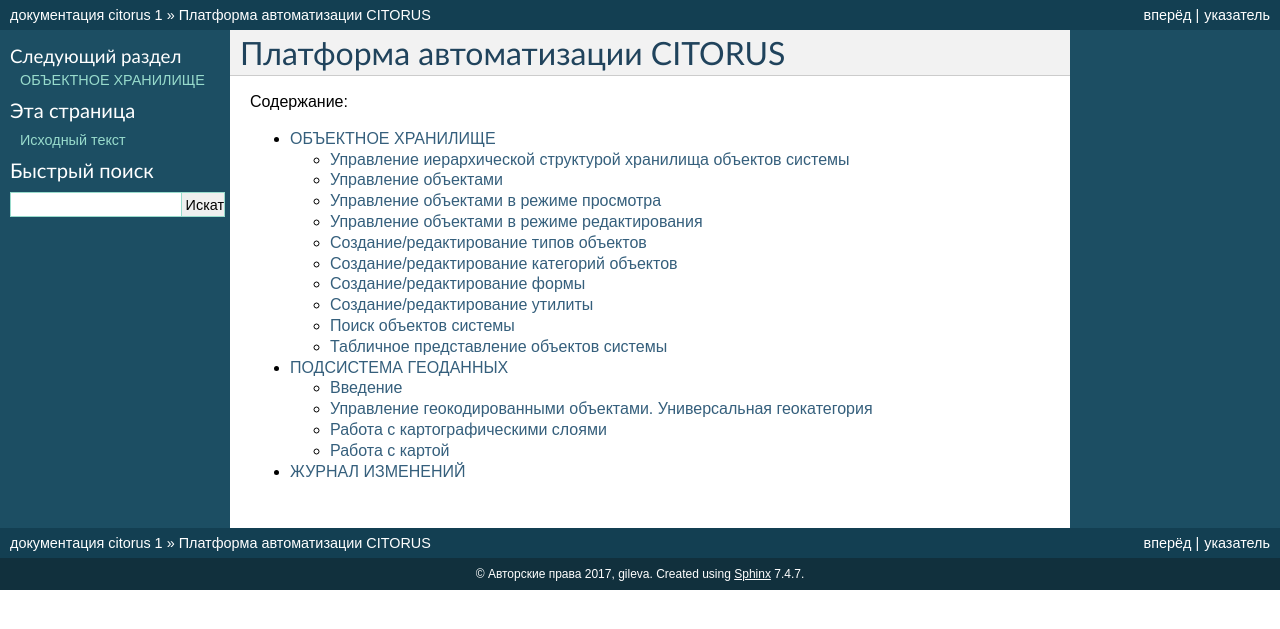
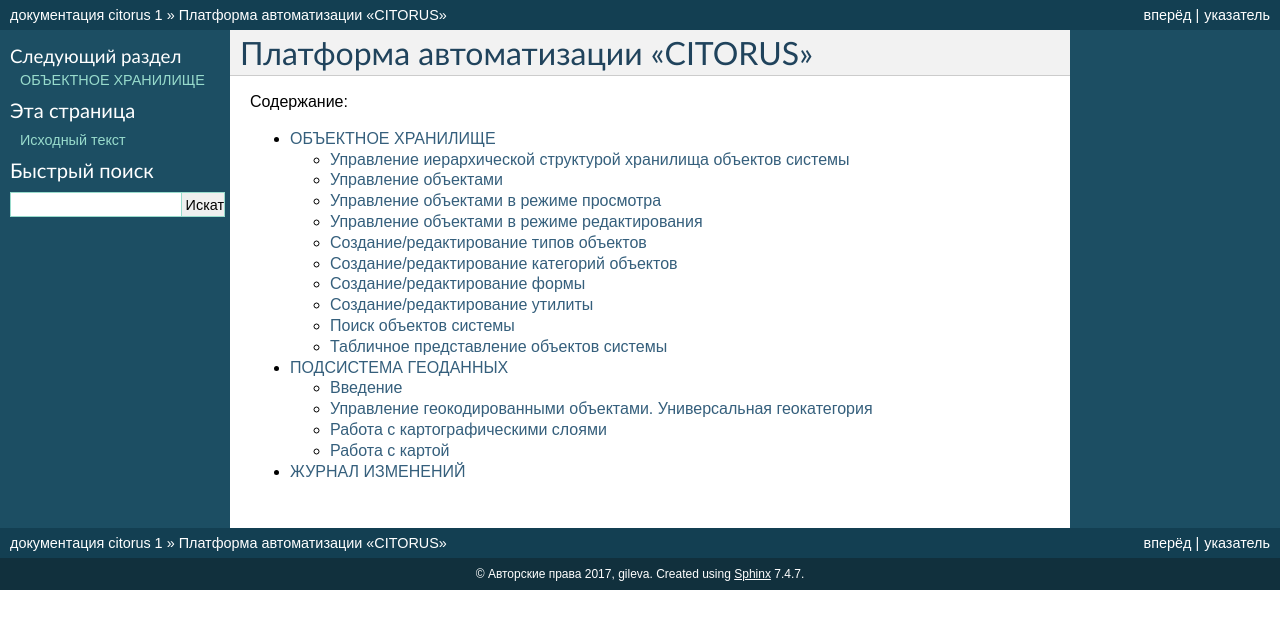
Before and after one commit to citoruspm/citorus, a Sphinx documentation site: the page built from source/index.rst, in a window 1280 px wide. Shown: the top 629 px of the page. Built offline with Sphinx 7.4.7, drawn with Linux system fonts in a browser that asks for light colours; formulas are drawn with MathJax 3.

```diff
--- a/source/index.rst
+++ b/source/index.rst
@@ -1,5 +1,5 @@
-Платформа автоматизации CITORUS
-===============================
+Платформа автоматизации «CITORUS»
+=================================
 
 Содержание:
 
```
